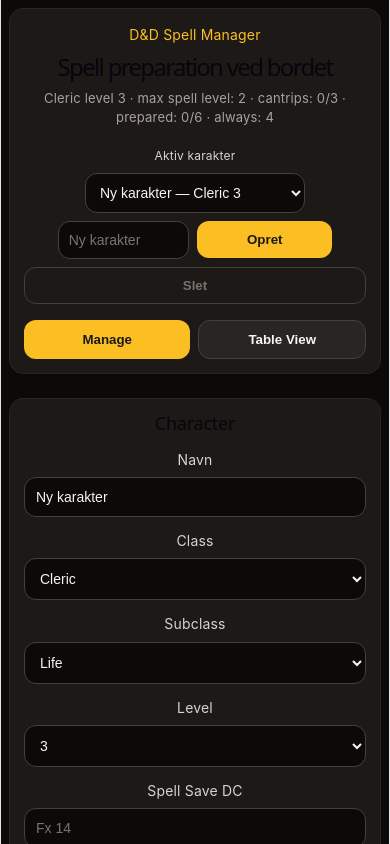
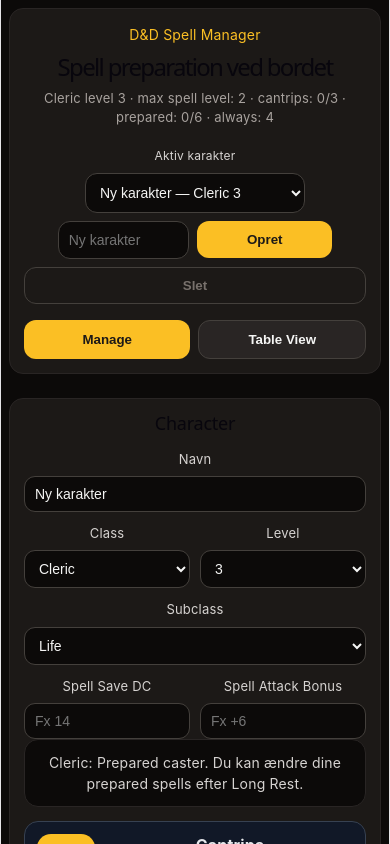
Before and after one commit to totbaun-dev/vitejs-vite-b4fn8fi3, a React (Vite) app: page / in a window 390 px wide. Shown: the top 844 px of the page. Built offline with nearby package versions, Linux system fonts and the light colour scheme.

Commit message:
Gør character form mere mobilvenlig

```diff
--- a/src/App.css
+++ b/src/App.css
@@ -1,3 +1,13 @@
+.character-form-grid {
+  display: grid;
+  grid-template-columns: 1fr;
+  gap: 12px;
+}
+
+.character-field-full {
+  grid-column: 1 / -1;
+}
+
 @media (max-width: 900px) {
   .app-shell {
     padding: 12px !important;
@@ -74,11 +84,33 @@
     font-size: 13px !important;
   }
 
-    .spell-grid div[style*="grid-template-columns"] {
+  .spell-grid div[style*='grid-template-columns'] {
     grid-template-columns: 1fr 1fr !important;
   }
 
   textarea {
     min-height: 70px !important;
   }
+
+  .character-form-grid {
+    grid-template-columns: 1fr 1fr;
+    gap: 10px 10px;
   }
+
+  .character-form-grid label {
+    margin-bottom: 0 !important;
+    font-size: 13px !important;
+  }
+
+  .character-form-grid input,
+  .character-form-grid select {
+    margin-top: 5px !important;
+    padding: 9px 10px !important;
+    font-size: 14px !important;
+    border-radius: 11px !important;
+  }
+
+  .character-field-full {
+    grid-column: 1 / -1;
+  }
+}
--- a/src/App.tsx
+++ b/src/App.tsx
@@ -737,7 +737,8 @@
           <section style={styles.panel}>
             <h2 style={styles.panelTitle}>Character</h2>
 
-            <label style={styles.label}>
+            <div className="character-form-grid">
+  <label style={styles.label} className="character-field-full">
     Navn
     <input
       style={styles.input}
@@ -762,6 +763,19 @@
   </label>
 
   <label style={styles.label}>
+    Level
+    <select
+      style={styles.input}
+      value={character.level}
+      onChange={(e) => updateCharacter({ level: Number(e.target.value) })}
+    >
+      {Array.from({ length: 20 }, (_, i) => i + 1).map((level) => (
+        <option key={level}>{level}</option>
+      ))}
+    </select>
+  </label>
+
+  <label style={styles.label} className="character-field-full">
     Subclass
     <select
       style={styles.input}
@@ -775,28 +789,11 @@
   </label>
 
   <label style={styles.label}>
-              Level
-              <select
-                style={styles.input}
-                value={character.level}
-                onChange={(e) =>
-                  updateCharacter({ level: Number(e.target.value) })
-                }
-              >
-                {Array.from({ length: 20 }, (_, i) => i + 1).map((level) => (
-                  <option key={level}>{level}</option>
-                ))}
-              </select>
-            </label>
-
-            <label style={styles.label}>
     Spell Save DC
     <input
       style={styles.input}
       value={character.spellSaveDc}
-                onChange={(e) =>
-                  updateCharacter({ spellSaveDc: e.target.value })
-                }
+      onChange={(e) => updateCharacter({ spellSaveDc: e.target.value })}
       placeholder="Fx 14"
     />
   </label>
@@ -806,12 +803,11 @@
     <input
       style={styles.input}
       value={character.spellAttackBonus}
-                onChange={(e) =>
-                  updateCharacter({ spellAttackBonus: e.target.value })
-                }
+      onChange={(e) => updateCharacter({ spellAttackBonus: e.target.value })}
       placeholder="Fx +6"
     />
   </label>
+</div>
 
             <div style={styles.infoBox}>{classRules[character.className]}</div>
 
```
Lines whose indentation alone changed are shown as unchanged.
